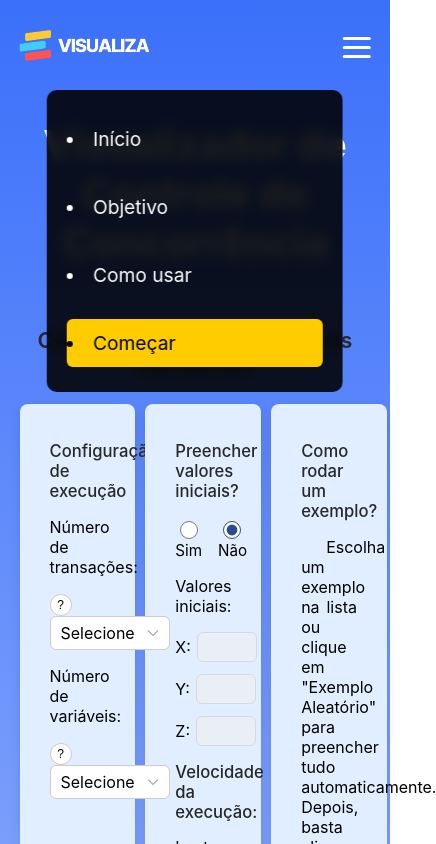
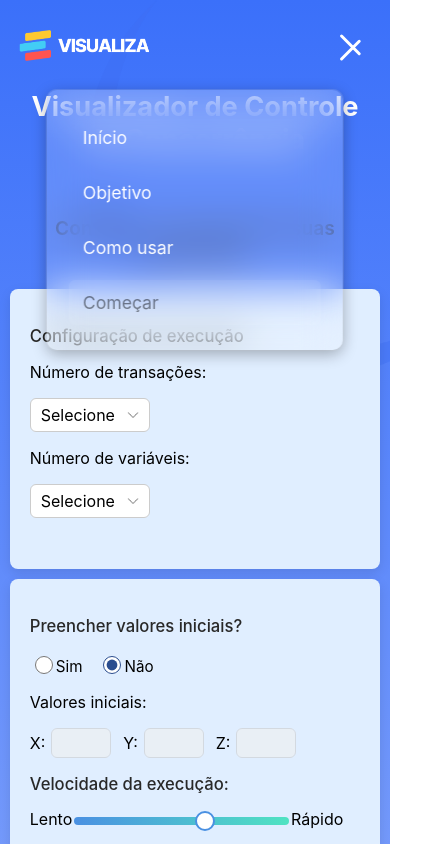
Before and after one commit to Kadu-Santos/controle-concorrencia-app, a React (Create React App) app: page /RunPage in a window 390 px wide. Both pictures are taken after a click on the element 356 px from the left and 47 px from the top of the page. Shown: the top 844 px of the page, 436 px wide, since content can reach past the window. Built offline with nearby package versions, Linux system fonts and the light colour scheme.

Commit message:
Implementando a responsividade.

```diff
--- a/src/components/Footer/Footer.css
+++ b/src/components/Footer/Footer.css
@@ -6,11 +6,12 @@
   display: flex;
   justify-content: center;
   margin-top: 70px;
+  margin-bottom: 0px;
 }
 
 /* Footer interno */
 .footer {
-  width: 90%;
+  width: 100%;
   display: flex;
   align-items: center;
   justify-content: space-between;
@@ -23,9 +24,6 @@
   transition: transform 0.3s ease;
 }
 
-.footer-logo:hover {
-  transform: scale(1.05);
-}
 
 /* ===============================
    RESPONSIVIDADE
--- a/src/components/Navbar/Navbar.css
+++ b/src/components/Navbar/Navbar.css
@@ -60,15 +60,17 @@
 }
 
 /* ============================
-   MOBILE MENU
+   MOBILE MENU (Material You)
 ============================ */
 
-/* Hambúrguer */
+/*HAMBÚRGUER ANIMADO*/
+
 .hamburger {
   display: none;
   flex-direction: column;
   gap: 6px;
   cursor: pointer;
+  z-index: 60; /* Para ficar acima do overlay */
 }
 
 .hamburger span {
@@ -76,45 +78,100 @@
   height: 3px;
   background: white;
   border-radius: 4px;
-  transition: 0.3s;
+  transition: 0.3s ease;
+  transform-origin: center;
 }
 
-/* Menu mobile oculto */
+/* Quando o menu está aberto, vira um X */
+.hamburger.open span:nth-child(1) {
+  transform: rotate(45deg) translateY(9px);
+}
+
+.hamburger.open span:nth-child(2) {
+  opacity: 0;
+  transform: scaleX(0);
+}
+
+.hamburger.open span:nth-child(3) {
+  transform: rotate(-45deg) translateY(-9px);
+}
+
+/* Fundo escurecido atrás do menu (scrim) */
+.mobile-overlay {
+  position: fixed;
+  inset: 0;
+  background: rgba(0, 0, 0, 0.45);
+  backdrop-filter: blur(3px);
+  opacity: 0;
+  pointer-events: none;
+  transition: .3s ease;
+  z-index: 40;
+}
+
+.mobile-overlay.open {
+  opacity: 1;
+  pointer-events: auto;
+}
+
+/* Caixa principal do menu */
 .mobile-menu {
   position: absolute;
   top: 80px;
-  right: 40px;
-  width: 60%;
-  background: rgba(0, 0, 0, 0.88);
-  backdrop-filter: blur(6px);
-  padding: 25px 20px;
+  right: 20px;
+  width: 50%;
+  background: rgba(255, 255, 255, 0.15);
+  backdrop-filter: blur(20px);
+  padding: 25px 22px;
   display: flex;
   flex-direction: column;
-  gap: 20px;
+  gap: 10px;
+
   border-radius: 10px;
-  transform: translateY(-20px);
+  box-shadow:
+      0 4px 15px rgba(0, 0, 0, 0.3),
+      0 0 0 1px rgba(255, 255, 255, 0.15);
+
+  transform: translateY(-10px) scale(0.96);
   opacity: 0;
   pointer-events: none;
-  transition: all 0.35s ease;
+  transition: all 0.25s ease;
+
   z-index: 50;
 }
 
+/* Itens de menu */
 .mobile-menu li {
+  list-style: none;
+  font-size: 1.1rem;
   color: white;
-  font-size: 1.2rem;
-  padding: 12px 0;
+  padding: 12px 14px;
+  border-radius: 12px;
+  transition: 0.2s;
   cursor: pointer;
 }
 
+/* Efeito Material Design */
 .mobile-menu li:hover {
-  color: #ffcc00;
+  background: rgba(255, 255, 255, 0.18);
+  border-radius: 5px;
 }
 
 /* Estado aberto */
 .mobile-menu.open {
   opacity: 1;
   pointer-events: auto;
-  transform: translateY(0);
+  transform: translateY(0) scale(1);
+}
+
+.disabled {
+  opacity: 0.45;
+  cursor: not-allowed !important;
+  pointer-events: none;
+  background: rgba(255, 255, 255, 0.15) !important;
+}
+
+.mobile-menu li.disabled {
+  background: rgba(255, 255, 255, 0.12);
 }
 
 /* ============================
--- a/src/components/Navbar/Navbar.js
+++ b/src/components/Navbar/Navbar.js
@@ -1,4 +1,4 @@
-import { useNavigate } from 'react-router-dom';
+import { useNavigate, useLocation } from 'react-router-dom';
 import './Navbar.css';
 import Logo from '../../assets/icons/logo-visualiza.png';
 import { useState } from 'react';
@@ -6,6 +6,9 @@ import { useState } from 'react';
 function Navbar() {
   const navigate = useNavigate();
   const [open, setOpen] = useState(false);
+  const location = useLocation();
+  const isRunPage = location.pathname === "/RunPage";
+
 
   const scrollToSection = (sectionId) => {
     navigate('/');
@@ -31,11 +34,17 @@ function Navbar() {
         <li onClick={() => navigate('/')}>Início</li>
         <li onClick={() => scrollToSection('objetivo')}>Objetivo</li>
         <li onClick={() => scrollToSection('como-usar')}>Como usar</li>
-        <li onClick={() => navigate('/RunPage')} id="destaque">Começar</li>
+        <li
+          onClick={() => !isRunPage && navigate('/RunPage')}
+          id="destaque"
+          className={isRunPage ? "disabled" : ""}
+        >
+          Começar
+        </li>
       </ul>
 
       {/* Menu Hambúrguer */}
-      <div className="hamburger" onClick={() => setOpen(!open)}>
+      <div className={`hamburger ${open ? "open" : ""}`} onClick={() => setOpen(!open)}>
         <span></span>
         <span></span>
         <span></span>
@@ -46,7 +55,13 @@ function Navbar() {
         <li onClick={() => navigate('/')}>Início</li>
         <li onClick={() => scrollToSection('objetivo')}>Objetivo</li>
         <li onClick={() => scrollToSection('como-usar')}>Como usar</li>
-        <li onClick={() => navigate('/RunPage')} id="destaque">Começar</li>
+        <li
+          onClick={() => !isRunPage && navigate('/RunPage')}
+          id="destaque"
+          className={isRunPage ? "disabled" : ""}
+        >
+          Começar
+        </li>
       </div>
     </nav>
   );
--- a/src/components/Terminal/Terminal.css
+++ b/src/components/Terminal/Terminal.css
@@ -80,3 +80,21 @@
   color: #fec931; /* tom terroso de alerta */
   font-weight: bold;
 }
+
+@media (max-width: 1024px) {
+  .terminal {
+    width: 100%;
+    min-height: 350px;
+  }
+}
+
+@media (max-width: 768px) {
+
+  .terminal-body {
+    padding: 12px;
+  }
+
+  .terminal-body p {
+    font-size: 12px;
+  }
+}
--- a/src/screens/RunPage/RunPage.css
+++ b/src/screens/RunPage/RunPage.css
@@ -1,5 +1,9 @@
+/* ==============================
+   BASE
+================================*/
+
 .bodyRunPage {
-  padding: 20px 0;
+  padding-top: 20px;
   background-image: url('../../assets/abstract-forms/abstractForm1.png'), url('../../assets/abstract-forms/abstractForm2.png'), linear-gradient(to bottom, #3b70fa, #ffffff);
 
   background-size: 30%, contain, cover;
@@ -13,6 +17,9 @@
   margin: auto;
 }
 
+/* ==============================
+   TITLES
+================================*/
 
 .Title {
   text-align: center;
@@ -23,12 +30,29 @@
   margin-top: 100px;
 }
 
+.SubTitle {
+  text-align: center;
+  font-size: 1.35rem;
+  color: #282828;
+  margin-top: 60px;
+  margin-bottom: 25px;
+  font-weight: 600;
+}
+
 .titleDivider {
   font-size: 1.04rem;
   color: #282828;
   margin-bottom: 15px;
   font-weight: 500;
 }
+
+.SubTitle.Ex {
+  display: none;
+}
+
+/* ==============================
+   CONFIGURAÇÃO — 3 COLUNAS
+================================*/
 
 .dividerContainer {
   display: flex;
@@ -45,6 +69,15 @@
   background-color: #e0eeff;
 }
 
+.istructionText{
+  text-indent: 25px;
+  text-align: justify;
+  margin-bottom: 30px;
+}
+
+/* ==============================
+   CRONOGRAMA
+================================*/
 
 .dropdownsContainer {
   box-shadow: 0 4px 12px rgba(0, 0, 0, 0.1);
@@ -54,22 +87,6 @@
   background-color: #e0eeff;
   margin: 20px 0px;
 }
-
-.dropdownsBox {
-  display: flex;
-  flex-wrap: wrap;
-  align-items: center;
-}
-
-.SubTitle {
-  text-align: center;
-  font-size: 1.35rem;
-  color: #282828;
-  margin-top: 60px;
-  margin-bottom: 25px;
-  font-weight: 600;
-}
-
 
 .buttonsBox {
   display: flex;
@@ -82,9 +99,9 @@
   margin-bottom: 25px;
 }
 
-.dropdown-item {
-  display: flex;
-}
+/* ==============================
+   EXECUÇÃO E RESULTADO
+================================*/
 
 .ExcutionContainer {
   display: flex;
@@ -97,9 +114,10 @@
   margin: 20px 0px;
 }
 
-.FooterContainer {
-  margin-top: 100px;
-}
+
+/* ==============================
+   ANIMAÇÕES AUXILIARES
+================================*/
 
 .highlight-dropdown {
   animation: pulse-shadow 1.5s ease-out;
@@ -107,81 +125,86 @@
 }
 
 @keyframes pulse-shadow {
-  0% {
-    box-shadow: 0 0 0 0 rgba(0, 102, 255, 0.7);
+  0% { box-shadow: 0 0 0 0 rgba(0, 102, 255, 0.7); }
+  50% { box-shadow: 0 0 12px 6px rgba(0, 102, 255, 0.4); }
+  100% { box-shadow: 0 0 0 0 rgba(0, 102, 255, 0.7);}
 }
 
-  50% {
-    box-shadow: 0 0 12px 6px rgba(0, 102, 255, 0.4);
+
+/* ==============================
+   RESPONSIVIDADE
+================================*/
+
+/* 1200px — Desktops menores */
+@media (max-width: 1200px) {
+  .dividerBox {
+    padding: 20px;
   }
 
-  100% {
-    box-shadow: 0 0 0 0 rgba(0, 102, 255, 0.7);
+  .bodyRunPage {
+    background-position: left -40vh bottom 30vh, left 30vh top -20vh, center;
   }
 }
 
-.toggle-container {
-  display: inline-block;
-  position: relative;
-  width: 60px;
-  height: 30px;
+/* 1024px — Tablets paisagem */
+@media (max-width: 1024px) {
+
+  /* 3 colunas → 2 colunas */
+  .dividerContainer {
+    flex-wrap: wrap;
+    justify-content: center;
   }
 
-.toggle-slider {
-  position: absolute;
-  cursor: pointer;
-  background-color: #ccc;
-  border-radius: 30px;
-  top: 0;
-  left: 0;
-  right: 0;
-  bottom: 0;
-  transition: 0.4s;
+  .bodyRunPage {
+    background-position: left -40vh bottom 30vh, left 10vh top -5vh, center;
   }
 
-.toggle-slider::before {
-  content: "";
-  position: absolute;
-  height: 24px;
-  width: 24px;
-  left: 3px;
-  bottom: 3px;
-  background-color: white;
-  border-radius: 50%;
-  transition: 0.4s;
+  .SubTitle.Ex {
+    display: block;
   }
 
-.toggle-input:checked+.toggle-slider {
-  background-color: #4A90E2;
+  .ExcutionContainer {
+    flex-direction: column;
   }
 
-.toggle-input:checked+.toggle-slider::before {
-  transform: translateX(30px);
+  .dividerBox {
+    width: 48%;
+  }
 }
 
-.toggle-input {
-  opacity: 0;
-  width: 0;
-  height: 0;
+/* 768px — Tablets retrato */
+@media (max-width: 768px) {
+
+  .bodyRunPage {
+    background-position: left -10vh bottom 150vh, left 10vh top 0vh, center;
   }
 
-.pontoVirgula{
-  margin-left: 3px;
-  font-weight: 600;
-  display: flex;
-  align-items: center;
+  .Title {
+    font-size: 2rem;
+    margin-top: 70px;
   }
 
-.istructionText{
-  text-indent: 25px;
-  text-align: justify;
-  margin-bottom: 30px;
+  .dividerBox {
+    width: 100%;
   }
 
-.selectExemple {
-  display: flex;
+  .ExcutionContainer {
     flex-direction: column;
-  gap: 5px;
-  justify-content: center;
-  align-items: center;
   }
+}
+
+/* 480px — Celulares */
+@media (max-width: 480px) {
+
+  .Title {
+    font-size: 1.7rem;
+  }
+
+  .SubTitle {
+    font-size: 1.2rem;
+  }
+
+  .runPage-container {
+    width: 95%;
+  }
+}
--- a/src/screens/RunPage/RunPage.js
+++ b/src/screens/RunPage/RunPage.js
@@ -2,7 +2,6 @@ import './RunPage.css';
 
 import Navbar from '../../components/Navbar/Navbar';
 import NumericDropdown from '../../components/NumericDropdown/NumericDropdown';
-import HintButton from '../../components/HintButton/HintButton';
 import InputList from '../../components/InputList.js/InputList';
 import ButtonC from '../../components/button/ButtonC';
 import Table from '../../components/Table/Table';
@@ -63,7 +62,6 @@ function RunPage() {
                         <p className='titleDivider'>Configuração de execução</p>
 
                         <p>Número de transações:</p>
-                        <HintButton texto="Aqui você pode visualizar detalhes." />
                         <NumericDropdown
                             options={nOpTransacao}
                             onSelect={setNumTransacoes}
@@ -74,7 +72,6 @@ function RunPage() {
 
 
                         <p>Número de variáveis:</p>
-                        <HintButton texto="Número de variáveis" />
                         <NumericDropdown
                             options={nOpVarivavel}
                             onSelect={setNumVariaveis}
@@ -182,6 +179,8 @@ function RunPage() {
                         estadoOperacoes={estadoOperacoes}
                         mensagensEspera={mensagensEspera}
                     />
+
+                    <h3 className='SubTitle Ex'>Terminal</h3>
                     <Terminal linhas={linhasTerminal} />
                 </div>
 
@@ -197,7 +196,7 @@ function RunPage() {
                     />
                 </div>
 
-                <Footer />
+                <div className="footer">  <Footer /> </div>
 
             </div>
         </div>
```
Also changed, not shown: src/components/Bloco/Bloco.css (+38 -0 lines), src/components/Table/Table.css (+76 -6 lines), src/components/WaitMessage/WaitMessage.css (+58 -2 lines), src/screens/Home/HomeScreen.css (+18 -3 lines). Lines whose indentation alone changed are shown as unchanged.
